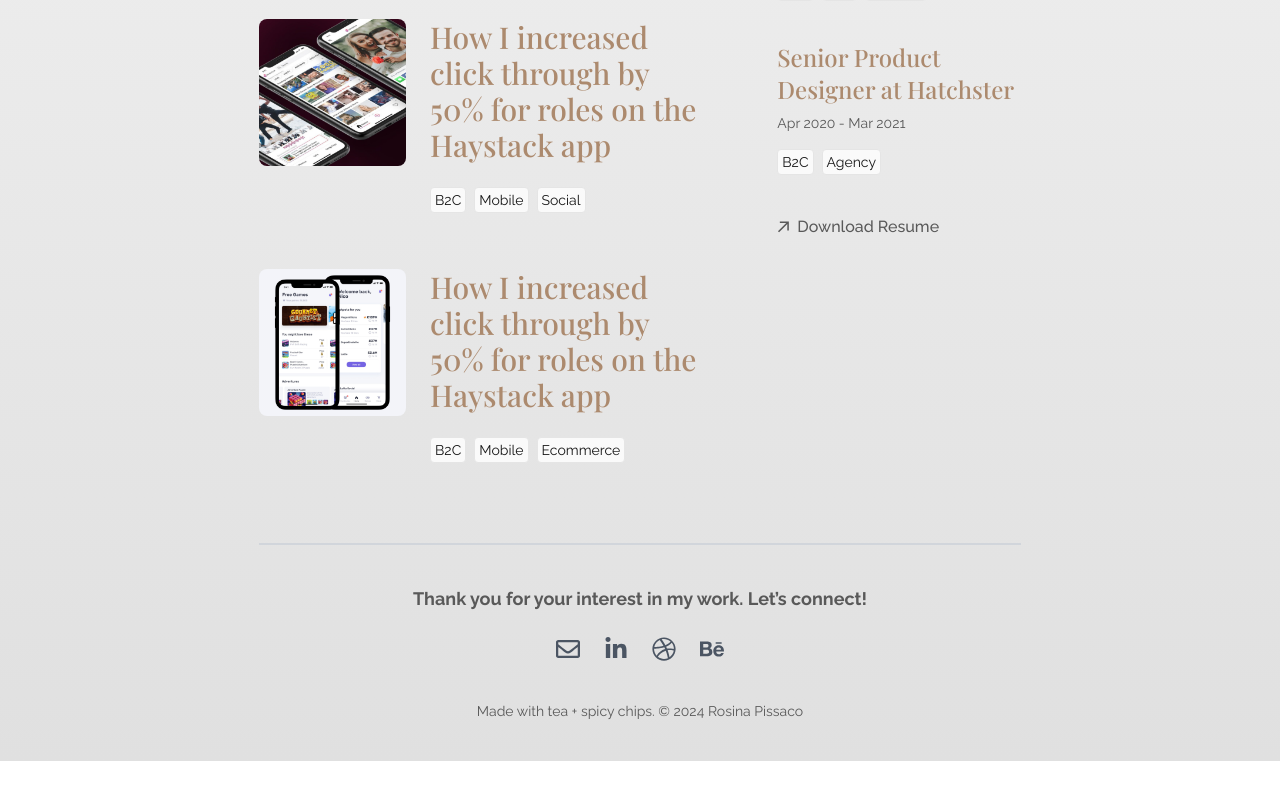
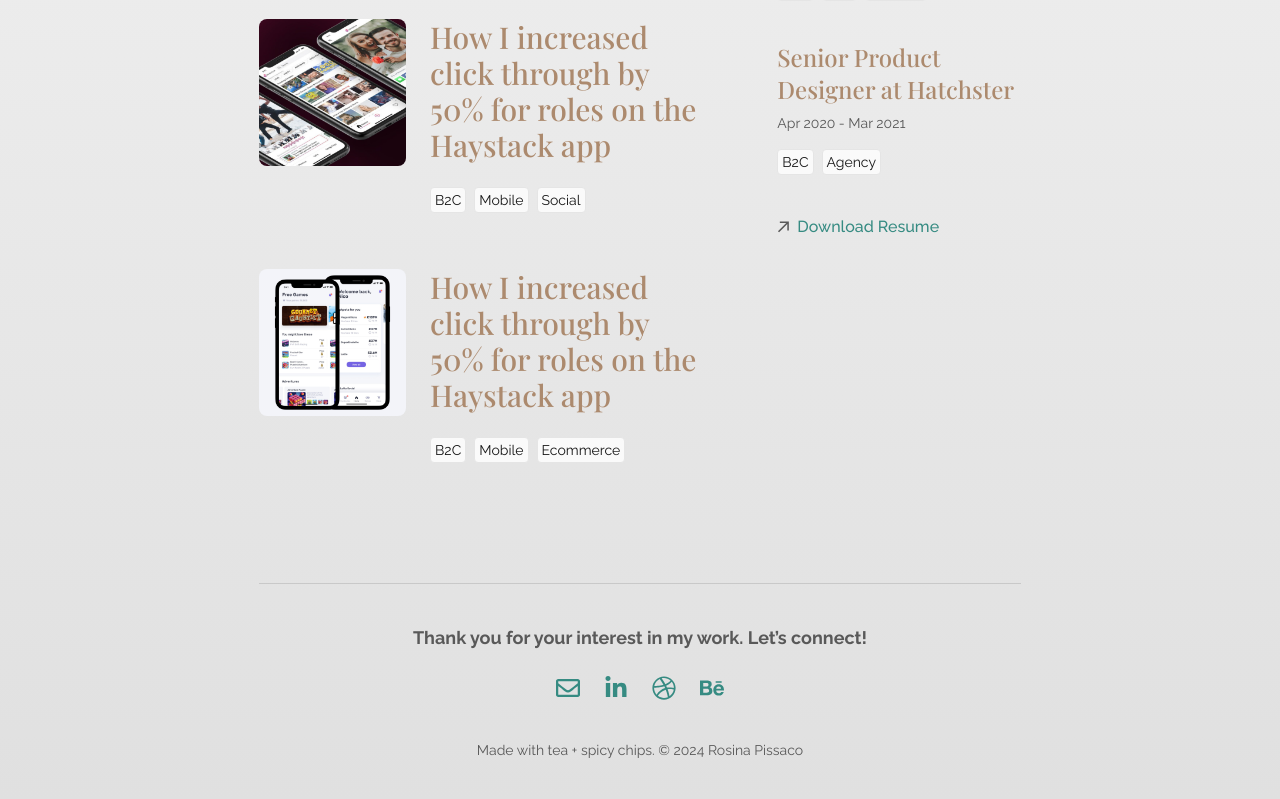
Before and after one commit to codeplaygroundspace/portfolio-designer, a Next.js app: page / in a window 1280 px wide. Shown: the part 1297-2096 px from the top of the page. Before the commit the page ends 2058 px from the top, so only its background shows below. Built offline with nearby package versions, Linux system fonts and the light colour scheme; a web font is replaced by a local one.

Commit message:
update colors

```diff
--- a/src/app/components/Footer.tsx
+++ b/src/app/components/Footer.tsx
@@ -7,18 +7,15 @@ import {
 
 export default function Footer() {
   return (
-    <section className="my-grid pt-8 lg:pt-10 text-center border-t-gray-300 border-solid border-t-2">
+    <section className="my-grid pt-8 lg:pt-10 text-center ">
+      <hr />
       <p className="text-lg font-bold mb-6">
         Thank you for your interest in my work. Let’s connect!
       </p>
       <nav aria-label="Social media links">
         <ul className="flex justify-center space-x-6">
           <li>
-            <a
-              href="mailto:rosieintech@gmails.com"
-              aria-label="Email"
-              className="text-gray-600 hover:text-blue-500 transition-colors duration-300"
-            >
+            <a href="mailto:rosieintech@gmails.com" aria-label="Email">
               <FaRegEnvelope className="size-6" />
             </a>
           </li>
@@ -28,7 +25,6 @@ export default function Footer() {
               target="_blank"
               rel="noopener noreferrer"
               aria-label="LinkedIn"
-              className="text-gray-600 hover:text-blue-500 transition-colors duration-300"
             >
               <FaLinkedinIn className="size-6" />
             </a>
@@ -39,7 +35,6 @@ export default function Footer() {
               target="_blank"
               rel="noopener noreferrer"
               aria-label="Dribbble"
-              className="text-gray-600 hover:text-blue-500 transition-colors duration-300"
             >
               <FaDribbble className="size-6" />
             </a>
@@ -50,7 +45,6 @@ export default function Footer() {
               target="_blank"
               rel="noopener noreferrer"
               aria-label="Behance"
-              className="text-gray-600 hover:text-blue-500 transition-colors duration-300"
             >
               <FaBehance className="size-6" />
             </a>
--- a/src/app/globals.css
+++ b/src/app/globals.css
@@ -7,14 +7,16 @@
   --background-start-rgb: 255, 255, 255;
   --background-end-rgb: 224, 224, 224;
   --header-color-rgb: 172, 138, 110;
+  --link--color-rgb: 54, 139, 130;
 }
 
 @media (prefers-color-scheme: dark) {
   :root {
     --foreground-rgb: 200, 200, 200;
-    --background-start-rgb: 40, 40, 40;
+    --background-start-rgb: 55, 58, 56;
     --background-end-rgb: 50, 50, 50;
     --header-color-rgb: 200, 160, 120;
+    --link--color-rgb: 131, 197, 190;
   }
 }
 
@@ -61,6 +63,16 @@ ul > li,
 ol > li {
   @apply text-xl leading-relaxed;
 }
+a {
+  @apply text-[rgb(var(--link--color-rgb))] transition-colors duration-500;
+}
+a:hover {
+  color: rgb(var(--foreground-rgb));
+}
+
+hr {
+  @apply mb-10 border-t border-[rgb(var(--foreground-rgb))] opacity-20;
+}
 
 .my-grid {
   @apply col-span-12 md:col-span-10 lg:col-span-10 xl:col-span-8 2xl:col-span-6 md:col-start-2 lg:col-start-2 xl:col-start-3 2xl:col-start-4 mb-4 mt-2 lg:mb-10 lg:mt-4;
```
